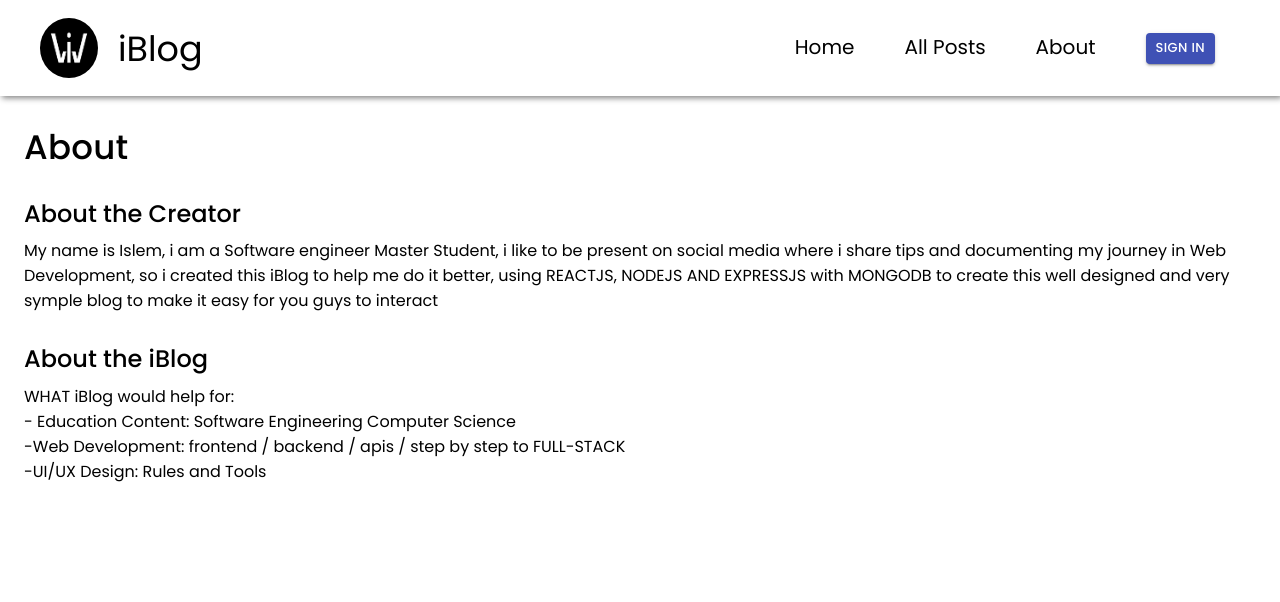
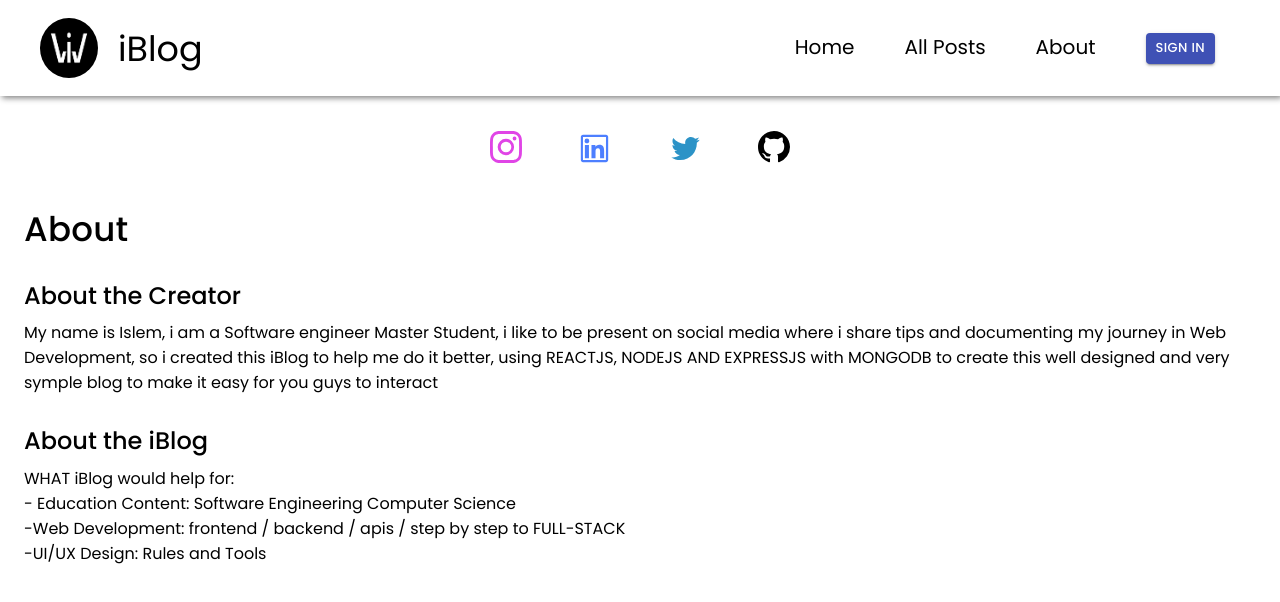
Before and after one commit to islemwilcher/iblog, a React (Create React App) app: page /about in a window 1280 px wide. Shown: the top 602 px of the page. Built offline with nearby package versions, Linux system fonts and the light colour scheme.

Commit message:
fixing all posts functions and adding social media icons to the about page.

```diff
--- a/package.json
+++ b/package.json
@@ -15,6 +15,7 @@
     "react": "^17.0.2",
     "react-dom": "^17.0.2",
     "react-file-base64": "^1.0.3",
+    "react-icons": "^4.3.1",
     "react-redux": "^7.2.5",
     "react-router-dom": "^5.3.0",
     "react-scripts": "4.0.3",
--- a/src/pages/about/About.jsx
+++ b/src/pages/about/About.jsx
@@ -1,4 +1,5 @@
-
+import { BsInstagram, BsGithub } from 'react-icons/bs'
+import { AiOutlineLinkedin, AiOutlineTwitter } from 'react-icons/ai'
 import { Container, Typography } from "@material-ui/core"
 import useStyles from './styles'
 
@@ -7,6 +8,12 @@ const About = () => {
     const classes = useStyles()
     return (
         <Container>
+            <div className={classes.socialmedia}>
+                <a href='https://www.instagram.com/coding.islem/' target='_blank' ><BsInstagram className={classes.insta} /></a>
+                <a href='https://www.linkedin.com/in/boucenina-seif-el-islem-ab34481b1' target='_blank' ><AiOutlineLinkedin className={classes.linkin}  /></a>
+                <a href='https://twitter.com/i_wilcher?s=09' target='_blank' ><AiOutlineTwitter className={classes.twit}  /></a>
+                <a href='https://github.com/islemwilcher' target='_blank' ><BsGithub className={classes.github}  /></a>
+            </div>
             <Typography className={classes.maintitle} variant='h4'>About</Typography>
             <Typography className={classes.title} variant='h5' gutterBottom>About the Creator</Typography>
             <Typography className={classes.paragraph} variant='body-1'>My name is Islem, i am a Software engineer Master Student, i like to be present on social media where i share tips and documenting my journey in Web Development, so i created this iBlog to help me do it better, using REACTJS, NODEJS AND EXPRESSJS with MONGODB to create this well designed and very symple blog to make it easy for you guys to interact</Typography>
--- a/src/pages/about/styles.js
+++ b/src/pages/about/styles.js
@@ -12,5 +12,27 @@ export default makeStyles({
   },
   paragraph: {
     fontWeight: '400',
-  }
+  },
+  socialmedia: {
+    margin: '35px auto',
+    width: '300px',
+    display: 'flex',
+    justifyContent: 'space-between',
+  },
+  insta: {
+    fontSize: '32px',
+    color: '#e045e6',
+  },
+  linkin: {
+    fontSize: '35px',
+    color: '#4d7fff',
+  },
+  twit: {
+    fontSize: '35px',
+    color: '#2c93c7',
+  },
+  github: {
+    fontSize: '32px',
+    color: '#000',
+  },
 });
--- a/src/pages/all posts/AllPosts.jsx
+++ b/src/pages/all posts/AllPosts.jsx
@@ -1,9 +1,21 @@
+
+import { useState, useEffect } from 'react'
+import { useDispatch } from 'react-redux'
+import { getPosts } from '../../actions/posts'
 
 import { Container } from '@material-ui/core'
 import Posts from '../admin/manageposts/posts/posts'
 import useStyles from './styles'
 const AllPosts = () => {
+
+    const dispatch = useDispatch();
     const classes = useStyles()
+
+    useEffect(() => {
+        dispatch(getPosts());
+      }, [dispatch]);
+
+
     return (
         <Container className={classes.container}>
             <Posts />
```
Also changed, not shown: 2 other files (tests, documents, lock files or other folders).
